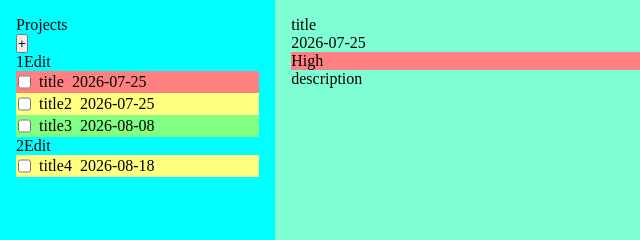
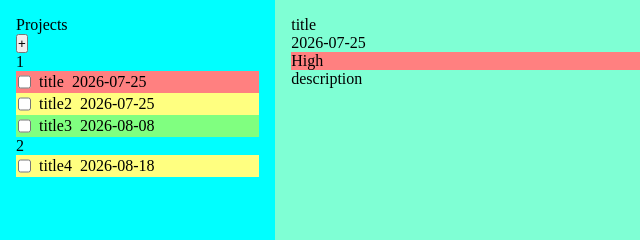
Before and after one commit to ansarcodes/todo-list, a website built with webpack: page src/template.html in a window 1280 px wide. Shown: the top 240 px of the page, 0-640 px from the left. Built offline with nearby package versions, Linux system fonts and the light colour scheme.

Commit message:
Remove pseudoelement of project

```diff
--- a/src/render.js
+++ b/src/render.js
@@ -44,5 +44,5 @@
         document.getElementById("add-project-dialog").hidePopover();
         event.preventDefault();
         projectController(projectList.get());
-    })
+    });
 }
--- a/src/style.css
+++ b/src/style.css
@@ -40,9 +40,6 @@
     text-decoration: line-through;
 }
 
-.project-name::after {
-    content: "Edit";
-}
 dialog {
     margin: auto;
     padding: 1rem;
```
